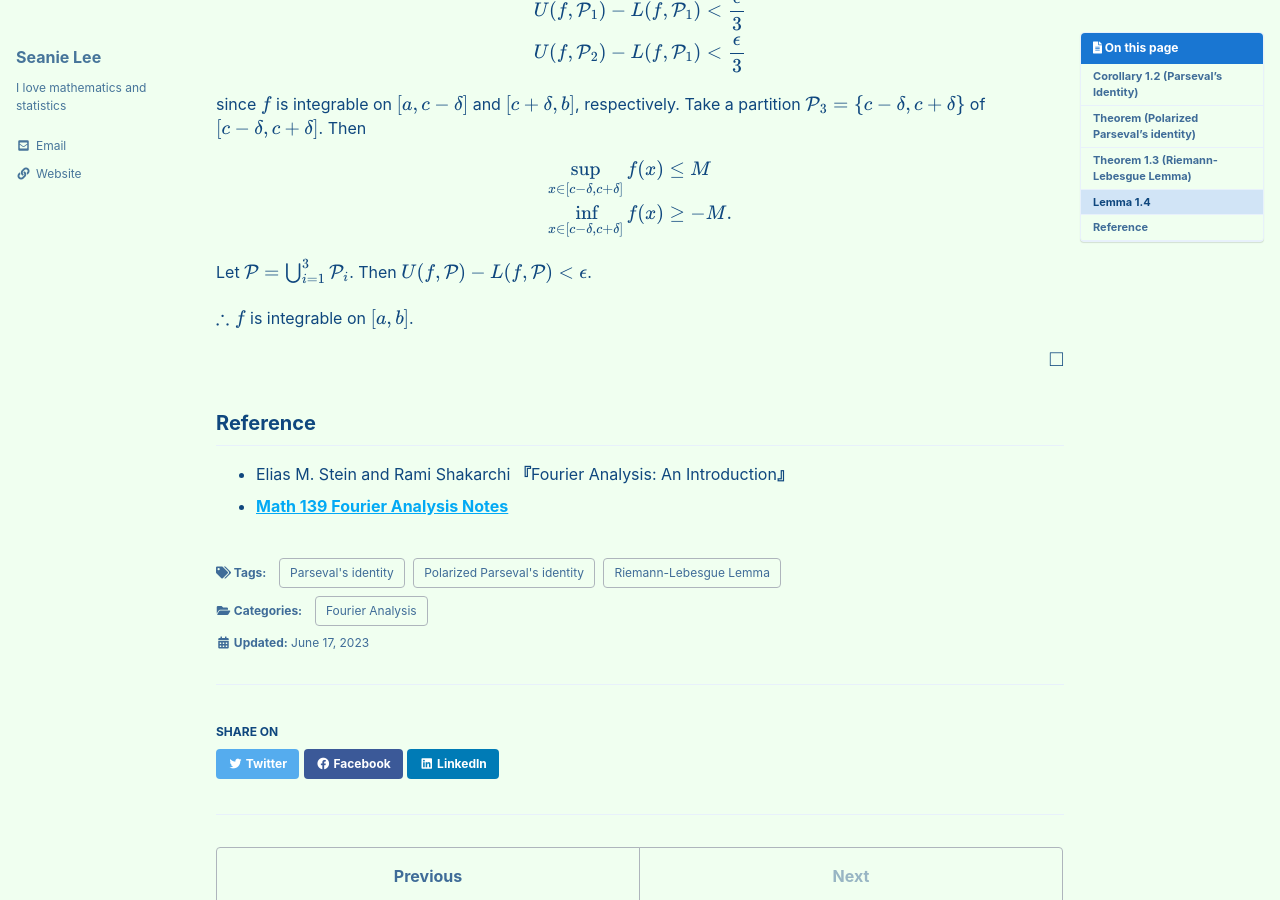
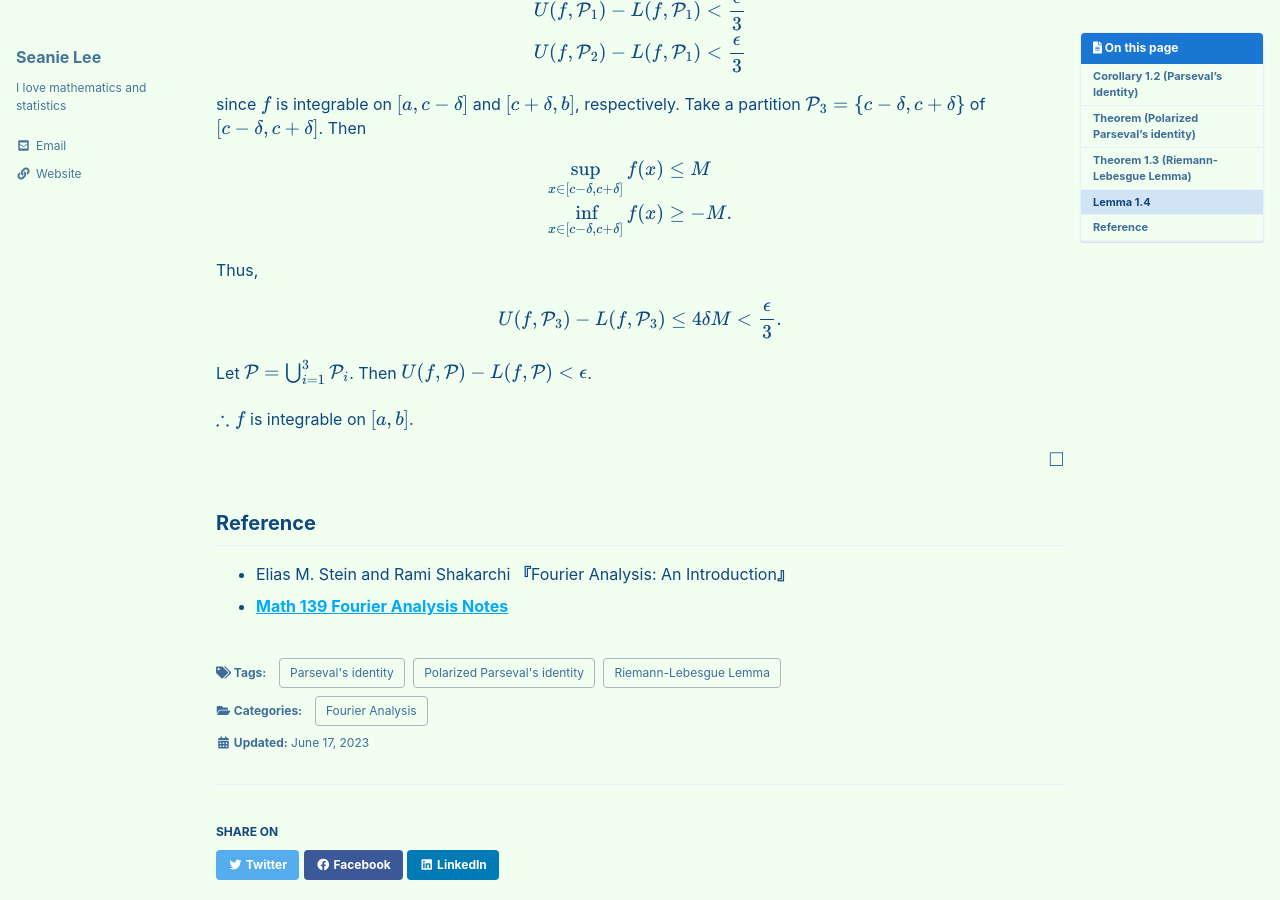
Before and after one commit to seanie12/blog, a Jekyll site: the page built from _posts/2023-06-17-L2-recovery.md, in a window 1280 px wide and 900 px high, scrolled down 2498 px. Built offline with Jekyll 4.4.1, drawn with Linux system fonts in a browser that asks for light colours; cached includes are drawn as plain includes; formulas are drawn with MathJax 3.

Commit message:
Update 2023-06-17-L2-recovery.md

```diff
--- a/_posts/2023-06-17-L2-recovery.md
+++ b/_posts/2023-06-17-L2-recovery.md
@@ -146,7 +146,15 @@ $$
 \end{align*}
 $$
 
-Let $\mathcal{P} = \bigcup_{i=1}^3  \mathcal{P}_i$. Then $U(f, \mathcal{P})- L(f,\mathcal{P}) < \epsilon$.
+Thus,
+
+$$
+\begin{align*}
+U(f, \mathcal{P}_3) - L(f, \mathcal{P}_3) \leq 4 \delta M < \frac{\epsilon}{3}.
+\end{align*}
+$$
+
+ Let $\mathcal{P} = \bigcup_{i=1}^3  \mathcal{P}_i$. Then $U(f, \mathcal{P})- L(f,\mathcal{P}) < \epsilon$.
 
 $\therefore f$ is integrable on $[a,b]$.
 
```
